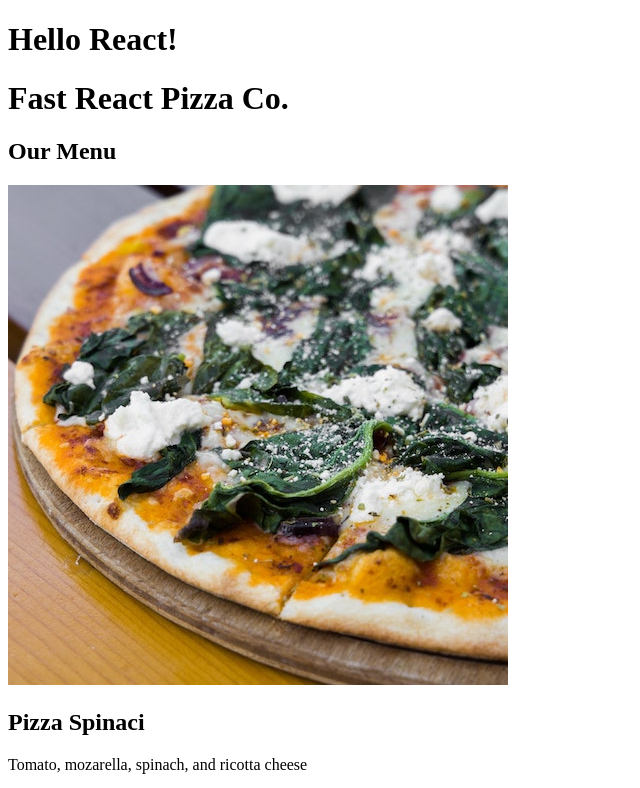
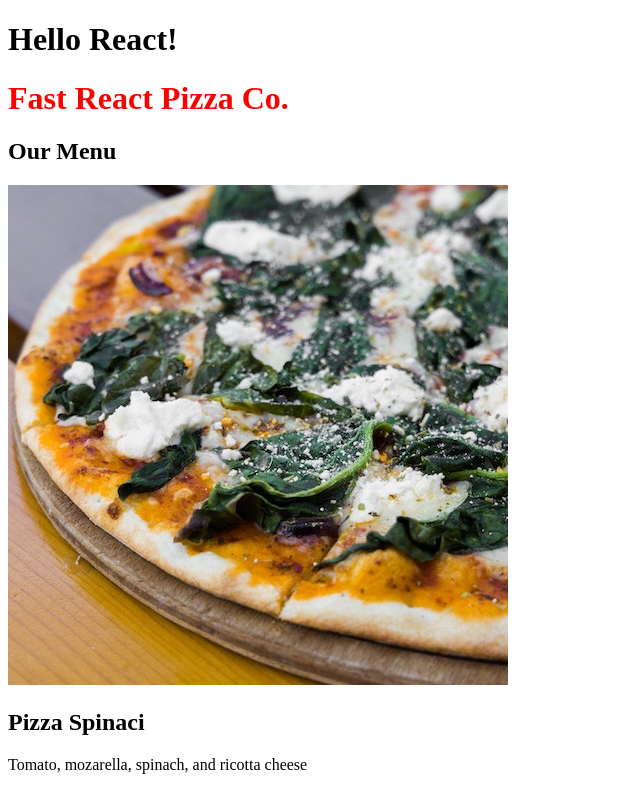
Before and after one commit to Ifeoluwa-cloud/pizza-menu, a React (Vite) app: page / in a window 1280 px wide. Shown: the top 788 px of the page, without its empty margins (0-640 px from the left). Built offline with nearby package versions, Linux system fonts and the light colour scheme.

Commit message:
Header Styling

```diff
--- a/src/index.jsx
+++ b/src/index.jsx
@@ -61,7 +61,7 @@ function App(){
 
 function Header() {
   return (
-    <h1>Fast React Pizza Co.</h1>
+    <h1 style={{color: 'red'}}>Fast React Pizza Co.</h1>
   )
 }
 
```
